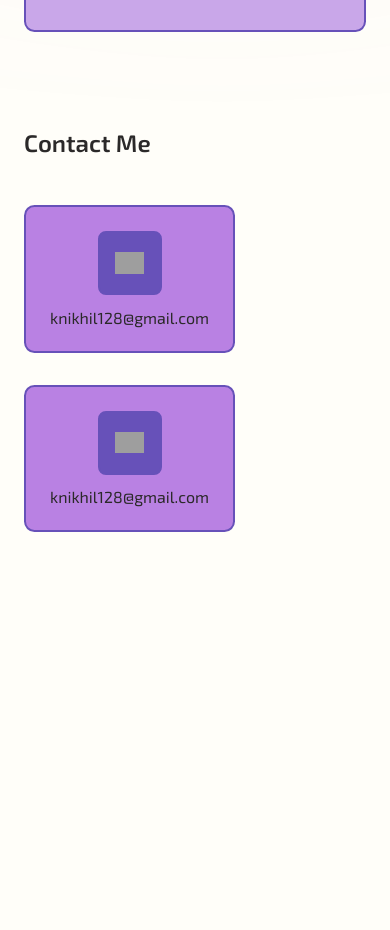
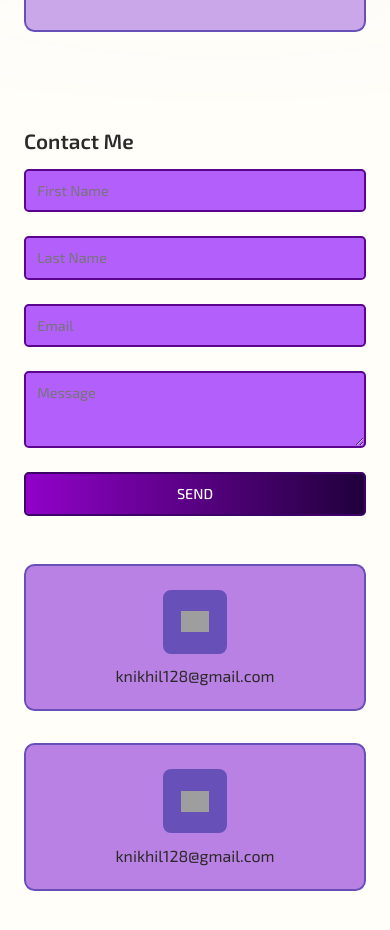
Before and after one commit to NikhilCyberk/portfolio, a React (Vite) app: page / in a window 390 px wide. Shown: the part 2180-3110 px from the top of the page. Before the commit the page ends 2808 px from the top, so only its background shows below. Built offline with nearby package versions, Linux system fonts and the light colour scheme; grey boxes are pictures that could not be loaded.

Commit message:
contact-form complete

```diff
--- /dev/null
+++ b/src/components/ContactMe/ContactForm/ContactForm.css
@@ -0,0 +1,66 @@
+.contact-form-contant {
+    width: 100%;
+}
+
+form {
+    display: flex;
+    flex-direction: column;
+    grid-gap: 1.5rem;
+}
+
+.name-container {
+    display: flex;
+    align-items: center;
+    grid-gap: 1.5rem;
+
+}
+
+form input,
+form textarea {
+    flex: 1;
+    width: 100%;
+    font-size: 0.9rem;
+    color: #2a0041;
+    background: #b35ffc;
+    border: 2px solid #5a0490;
+    border-radius: 0.6rem;
+    padding: 1rem;
+}
+
+form button {
+    font-size: 1rem;
+    font-weight: 500;
+    color: #fff;
+    border: 2px solid #3d0268;
+    border-radius: 0.6rem;
+    background: linear-gradient(90deg, #9102c9 0%, #20003c 100%);
+    padding: 0.7rem;
+    transition: all 0.3s ease;
+    cursor: pointer;
+}
+
+form button:hover {
+    color: #350162;
+    background: transparent;
+}
+
+@media (max-width: 450px) {
+
+    .name-container {
+        flex-direction: column;
+        align-items: flex-start;
+    }
+
+    form input,
+    form textarea {
+        padding: 0.7rem;
+        border-radius: 0.3rem;
+    }
+
+    form button {
+        font-size: 0.9rem;
+        padding: 0.7rem;
+        border-radius: 0.3rem;
+    }
+
+}
--- /dev/null
+++ b/src/components/ContactMe/ContactForm/ContactForm.jsx
@@ -0,0 +1,20 @@
+import "./ContactForm.css"
+
+export default function ContactForm() {
+    return (
+        <div className="contact-form-contant">
+            <form action="">
+                <div className="name-container">
+                    <input type="text" name="firstname" placeholder="First Name" />
+                    <input type="text" name="lasttname" placeholder="Last Name" />
+
+                </div>
+                <input type="text" name="email" placeholder="Email" />
+                <textarea name="message" placeholder="Message" rows={3}></textarea>
+
+                <button>SEND</button>
+            </form>
+
+        </div>
+    )
+}
--- a/src/components/ContactMe/ContactMe.css
+++ b/src/components/ContactMe/ContactMe.css
@@ -13,3 +13,16 @@
     display: flex;
     gap: 3rem;
 }
+
+@media (max-width: 768px) {
+
+    .contact-content{
+        flex-direction: column-reverse;
+    }
+
+    .contact-container h5{
+        font-size: 1.3rem;
+        margin-bottom: 1rem;
+    }
+
+}
--- a/src/components/ContactMe/ContactMe.jsx
+++ b/src/components/ContactMe/ContactMe.jsx
@@ -1,4 +1,5 @@
 import ContactCardInfo from "./ContactCardInfo/ContactCardInfo"
+import ContactForm from "./ContactForm/ContactForm"
 import "./ContactMe.css"
 
 export default function ContactMe() {
@@ -17,7 +18,9 @@
                         text="knikhil128@gmail.com"
                     />
                 </div>
-                <div style={{ flex: 1 }}></div>
+                <div style={{ flex: 1 }}>
+                    <ContactForm />
+                </div>
 
             </div>
         </section>
```
